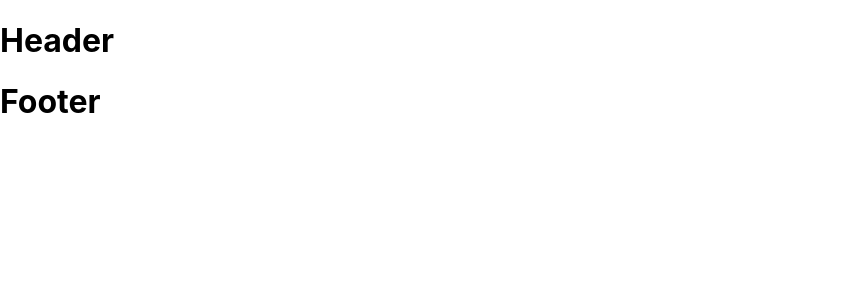
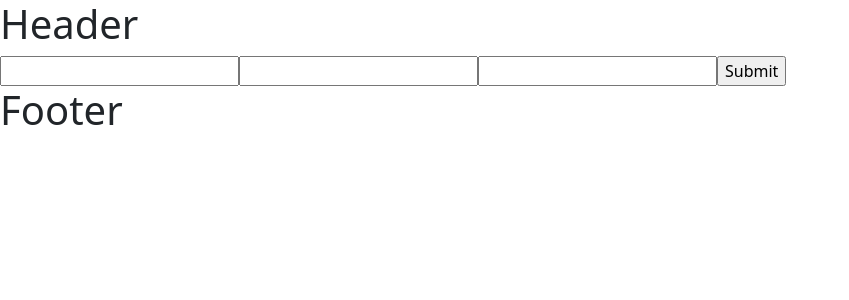
Before and after one commit to Md-Mobassher/Grocery-management-client, a React (Create React App) app: page /login in a window 1280 px wide. Before the commit this address had no page. Shown: the top 300 px of the page, without its empty margins (0-849 px from the left). Built offline with nearby package versions, Linux system fonts and the light colour scheme.

Commit message:
not found require auth page added

```diff
--- a/package.json
+++ b/package.json
@@ -11,6 +11,7 @@
     "react": "^18.1.0",
     "react-bootstrap": "^2.3.1",
     "react-dom": "^18.1.0",
+    "react-hook-form": "^7.30.0",
     "react-router-dom": "^6.3.0",
     "react-scripts": "5.0.1",
     "web-vitals": "^2.1.4"
--- a/src/App.js
+++ b/src/App.js
@@ -1,8 +1,12 @@
 import { Route, Routes } from 'react-router-dom';
 import './App.css';
 import Home from './Pages/Home/Home/Home';
+import Login from './Pages/Login/Login/Login';
+import SignUp from './Pages/Login/SignUp/SignUp';
 import Footer from './Pages/Shared/Footer/Footer';
 import Header from './Pages/Shared/Header/Header';
+
+import NotFound from './Pages/Shared/NotFound/NotFound';
 
 function App() {
   return (
@@ -12,6 +16,11 @@ function App() {
       <Routes>
         <Route path='/' element={<Home></Home>}></Route>
         <Route path='/home' element={<Home></Home>}></Route>
+        <Route path='/login' element={<Login></Login>}></Route>
+        <Route path='/signup' element={<SignUp></SignUp>}></Route>
+
+
+        <Route path='*' element={<NotFound></NotFound>}></Route>
       </Routes>
       <Footer></Footer>
 
--- a/src/Pages/Login/Login/Login.js
+++ b/src/Pages/Login/Login/Login.js
@@ -1,10 +1,21 @@
 import React from 'react';
+import { useForm } from "react-hook-form";
+
 
 const Login = () => {
+    const { register, handleSubmit } = useForm();
+    const onSubmit = data => console.log(data);
+
+
     return (
-        <div>
-            <h1>Please Login</h1>
-        </div>
+        <>
+            <form onSubmit={handleSubmit(onSubmit)}>
+                <input {...register("email", { required: true, maxLength: 20 })} />
+                <input {...register("email", { pattern: /^[A-Za-z]+$/i })} />
+                <input type="number" {...register("age", { min: 18, max: 99 })} />
+                <input type="submit" />
+            </form>
+        </>
     );
 };
 
--- a/src/Pages/Shared/Loading/Loading.js
+++ b/src/Pages/Shared/Loading/Loading.js
@@ -1,9 +1,10 @@
 import React from 'react';
+import { Spinner } from 'react-bootstrap';
 
 const Loading = () => {
     return (
-        <div>
-            <h1>Loading</h1>
+        <div style={{height: '300px'}} className='w-100 d-flex justify-content-center align-items-center'>
+            <Spinner animation="border" variant="primary" />
         </div>
     );
 };
--- a/src/Pages/Shared/NotFound/NotFound.js
+++ b/src/Pages/Shared/NotFound/NotFound.js
@@ -2,9 +2,9 @@ import React from 'react';
 
 const NotFound = () => {
     return (
-        <div>
-            <h1>page not found</h1>
-        </div>
+        <>
+            <img className='img-fluid w-50 d-block mx-auto' src={"https://i.ibb.co/rss80m5/404.png"} alt="" />
+        </>
     );
 };
 
--- a/src/index.js
+++ b/src/index.js
@@ -4,6 +4,7 @@ import './index.css';
 import App from './App';
 import reportWebVitals from './reportWebVitals';
 import { BrowserRouter } from 'react-router-dom';
+import 'bootstrap/dist/css/bootstrap.min.css';
 
 const root = ReactDOM.createRoot(document.getElementById('root'));
 root.render(
```
Also changed, not shown: src/Pages/Login/RequireAuth/RequireAuth.js (+18 -6 lines), 1 other file (tests, documents, lock files or other folders).
